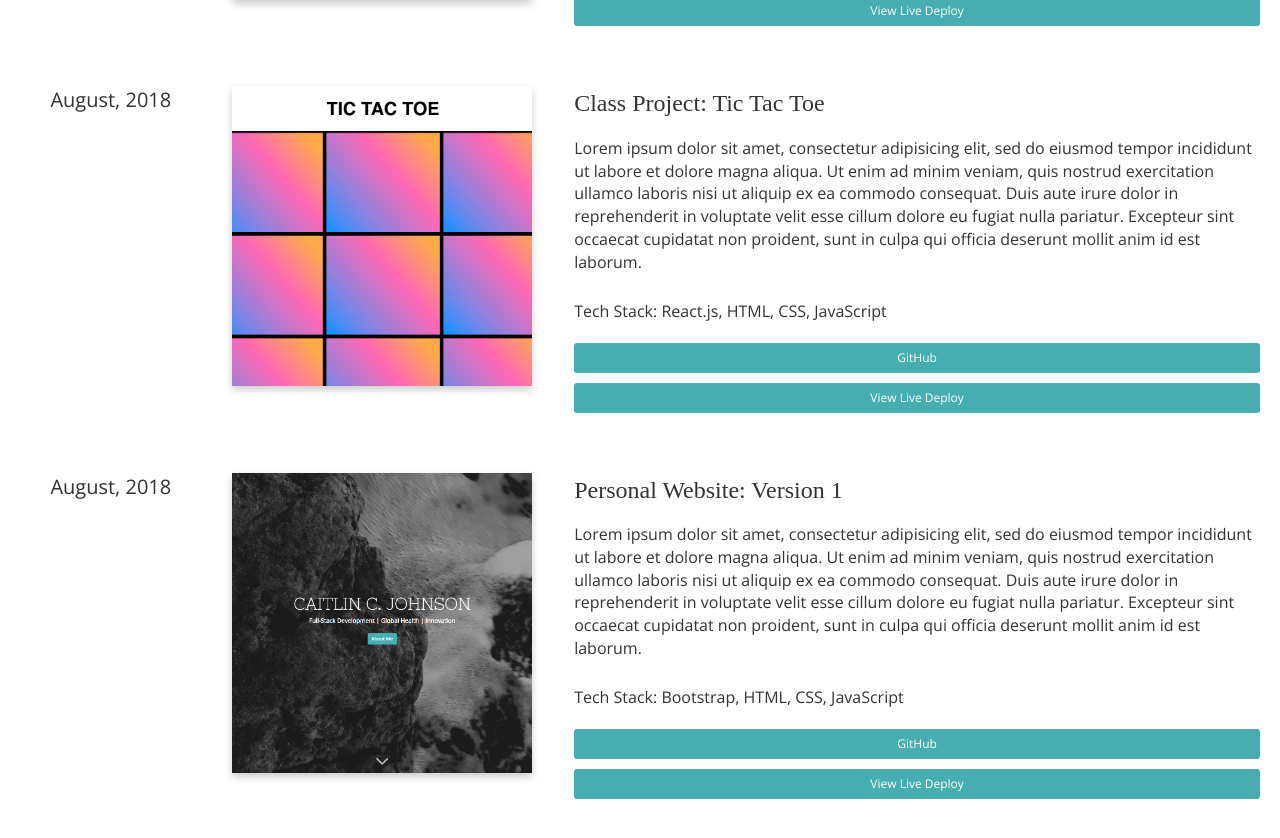
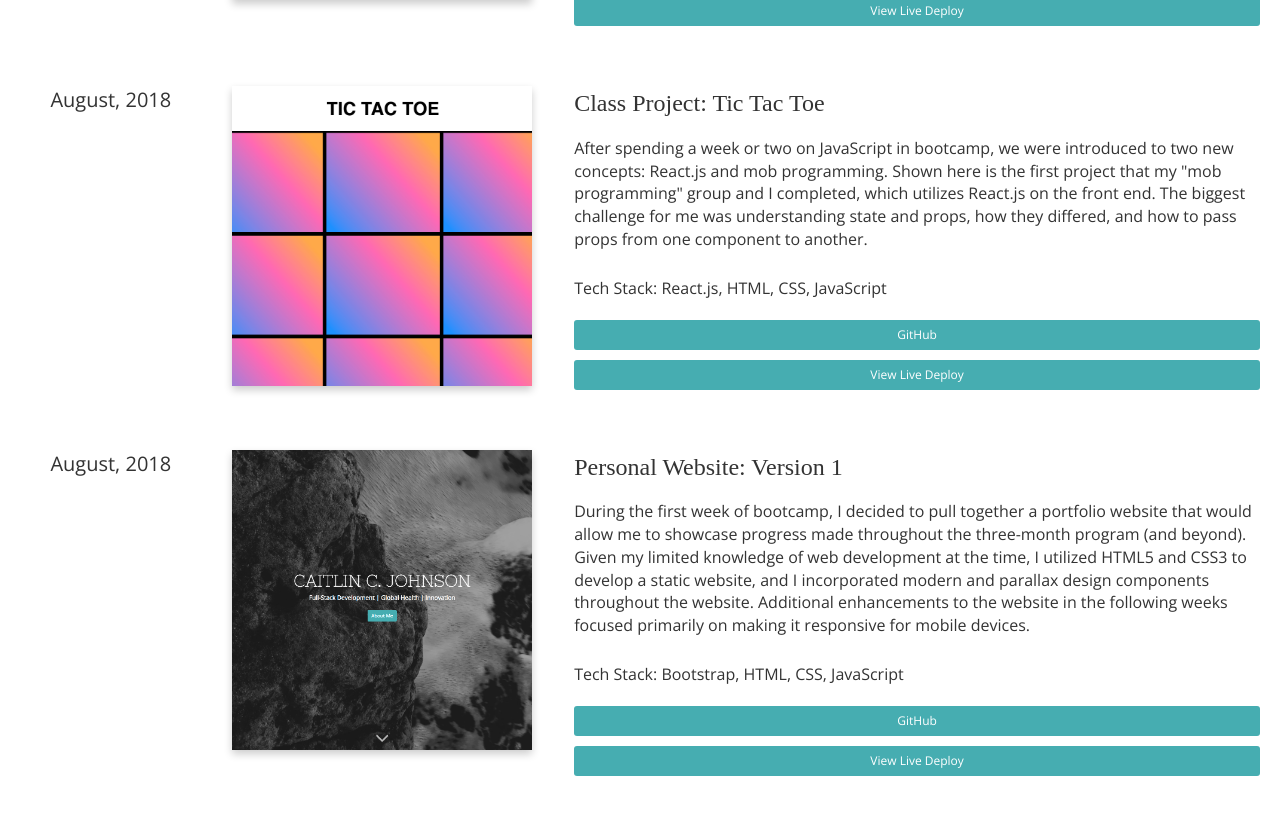
Before and after one commit to caitlincjohnson/portfolio2, a React (Create React App) app: page /portfolio in a window 1280 px wide. Shown: the part 1800-2638 px from the top of the page. Built offline with nearby package versions, Linux system fonts and the light colour scheme; a web font is replaced by a local one.

Commit message:
Fixed the spacing between the tech stack items on the portfolio flip card

```diff
--- a/src/components/cards/portfolio-flipcard.js
+++ b/src/components/cards/portfolio-flipcard.js
@@ -4,6 +4,7 @@ class PortfolioFlipCard extends Component {
   render() {
 
     let {id, title, summary, description, techStack, github, imgFilePath} = this.props.portfolio
+    let techStackString = techStack.join(", ")
 
     return (
       <div>
@@ -13,7 +14,7 @@ class PortfolioFlipCard extends Component {
             <div className="back">
               <portfolio-title>{title}</portfolio-title>
               <p className="portfolio-text">{summary}</p>
-              <p className="portfolio-text">Tech Stack: {techStack}</p>
+              <p className="portfolio-text">Tech Stack: {techStackString}</p>
               <a href={{github}} className="btn btn-sm">GitHub</a>
             </div>
           </div>
--- a/src/components/data.js
+++ b/src/components/data.js
@@ -98,7 +98,7 @@ export default {
       techStack: ['Bootstrap', 'HTML', 'CSS', 'JavaScript'],
       github: 'https://github.com/caitlincjohnson/Portfolio',
       imgFilePath: '/assets/portfolio/personal_website.png',
-      description: 'Lorem ipsum dolor sit amet, consectetur adipisicing elit, sed do eiusmod tempor incididunt ut labore et dolore magna aliqua. Ut enim ad minim veniam, quis nostrud exercitation ullamco laboris nisi ut aliquip ex ea commodo consequat. Duis aute irure dolor in reprehenderit in voluptate velit esse cillum dolore eu fugiat nulla pariatur. Excepteur sint occaecat cupidatat non proident, sunt in culpa qui officia deserunt mollit anim id est laborum.',
+      description: 'During the first week of bootcamp, I decided to pull together a portfolio website that would allow me to showcase progress made throughout the three-month program (and beyond). Given my limited knowledge of web development at the time, I utilized HTML5 and CSS3 to develop a static website, and I incorporated modern and parallax design components throughout the website. Additional enhancements to the website in the following weeks focused primarily on making it responsive for mobile devices.',
       date: "August, 2018",
       liveLink: "https://caitlincjohnson.com/"
     },
@@ -109,7 +109,7 @@ export default {
       techStack: ['React.js', 'HTML', 'CSS', 'JavaScript'],
       github: 'https://github.com/caitlincjohnson/tic-tac-toe-react',
       imgFilePath: '/assets/portfolio/tic-tac-toe.png',
-      description: 'Lorem ipsum dolor sit amet, consectetur adipisicing elit, sed do eiusmod tempor incididunt ut labore et dolore magna aliqua. Ut enim ad minim veniam, quis nostrud exercitation ullamco laboris nisi ut aliquip ex ea commodo consequat. Duis aute irure dolor in reprehenderit in voluptate velit esse cillum dolore eu fugiat nulla pariatur. Excepteur sint occaecat cupidatat non proident, sunt in culpa qui officia deserunt mollit anim id est laborum.',
+      description: 'After spending a week or two on JavaScript in bootcamp, we were introduced to two new concepts: React.js and mob programming. Shown here is the first project that my "mob programming" group and I completed, which utilizes React.js on the front end. The biggest challenge for me was understanding state and props, how they differed, and how to pass props from one component to another.',
       date: "August, 2018",
       liveLink: "https://caitlincjohnson.com/"
     },
```
